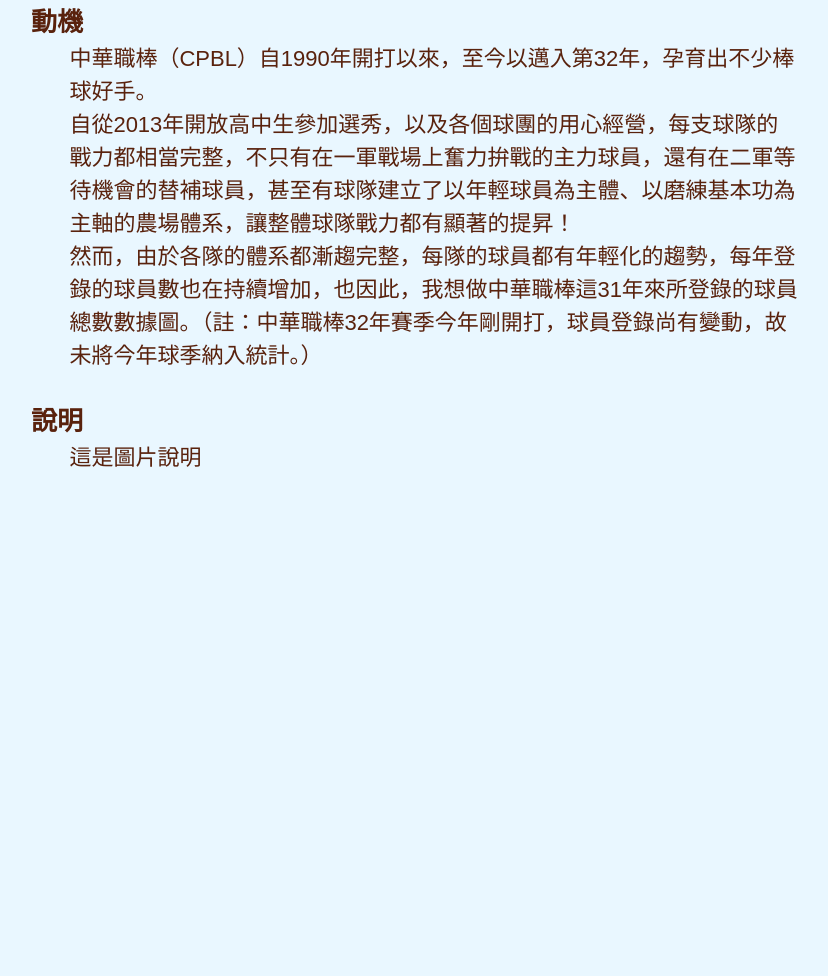
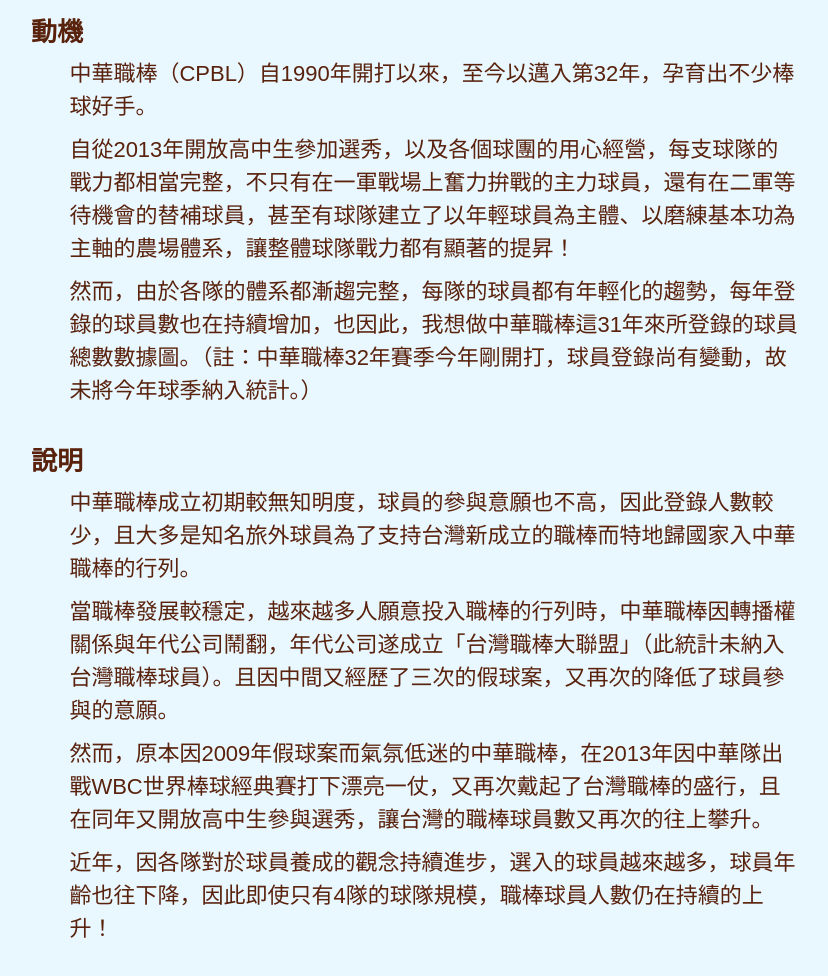
Before and after one commit to chang861224/1092VIS, a plain HTML site: page Assign1/index.html in a window 1280 px wide. Shown: the part 1132-2108 px from the top of the page, without its empty margins (225-1053 px from the left). Before the commit the page ends 1636 px from the top, so only its background shows below. Drawn offline with nearby package versions, Linux system fonts and the light colour scheme.

Commit message:
description

```diff
--- a/Assign1/css/base.css
+++ b/Assign1/css/base.css
@@ -180,6 +180,8 @@ BASE LAYOUT
     font-weight: bold;
 }
 #graph-info p.content{
+    padding-top: 5px;
+    padding-bottom: 5px;
     padding-left: 5%;
     font-size: 22px;
 }
--- a/Assign1/index.html
+++ b/Assign1/index.html
@@ -37,7 +37,38 @@
             </div>
             <div id='description'>
                 <p class='sub-title'>說明<p>
-                <p class='content'>這是圖片說明</p>
+                <!--p class='content'>
+                    中華職棒球隊數變化：
+                    <ul>
+                        <li>職棒元年到3年（1990-1992）：4（兄弟、統一、味全、三商）</li>
+                        <li>職棒4年到7年（1993-1996）：6（兄弟、統一、味全、三商、*俊國、時報）</li>
+                        <li>職棒8年（1997）：7（兄弟、統一、味全、三商、興農、時報、和信）</li>
+                        <li>職棒9年到10年（1998-1999）：6（兄弟、統一、味全、三商、興農、和信）</li>
+                        <li>職棒11年到13年（2000-2002）：4（兄弟、統一、興農、#和信）</li>
+                        <li>職棒14年到19年（2003-2008）：6（兄弟、統一、興農、中信、^第一、**誠泰）</li>
+                        <li>職棒20年到30年（2009-2019）：4（##兄弟、統一、^^興農、La new）</li>
+                        <li>職棒31年（2020）：5（中信兄弟、統一、富邦、樂天）</li>
+                    </ul>
+                    <br>
+                    *俊國在職棒7年由興農接手，改名興農。<br>
+                    #和信在職棒12年改名中信。<br>
+                    ^第一在職棒15年由La new接手，改名La new。職棒22年改名Lamigo。職棒31年由樂天接手，改名樂天。<br>
+                    **誠泰在職棒19年由米迪亞接手，改名米迪亞，季後因假球事件遭除名。<br>
+                    ##兄弟在職棒25年由中信接手，改名中信兄弟。<br>
+                    ^^興農在職棒24年由義大接手，改名義大。職棒28年由富邦接手，改名富邦。
+                </p-->
+                <p class='content'>
+                中華職棒成立初期較無知明度，球員的參與意願也不高，因此登錄人數較少，且大多是知名旅外球員為了支持台灣新成立的職棒而特地歸國家入中華職棒的行列。
+                </p>
+                <p class='content'>
+                當職棒發展較穩定，越來越多人願意投入職棒的行列時，中華職棒因轉播權關係與年代公司鬧翻，年代公司遂成立「台灣職棒大聯盟」（此統計未納入台灣職棒球員）。且因中間又經歷了三次的假球案，又再次的降低了球員參與的意願。
+                </p>
+                <p class='content'>
+                然而，原本因2009年假球案而氣氛低迷的中華職棒，在2013年因中華隊出戰WBC世界棒球經典賽打下漂亮一仗，又再次戴起了台灣職棒的盛行，且在同年又開放高中生參與選秀，讓台灣的職棒球員數又再次的往上攀升。
+                </p>
+                <p class='content'>
+                近年，因各隊對於球員養成的觀念持續進步，選入的球員越來越多，球員年齡也往下降，因此即使只有4隊的球隊規模，職棒球員人數仍在持續的上升！
+                </p>
             </div>
         </div>
     </main>
```
